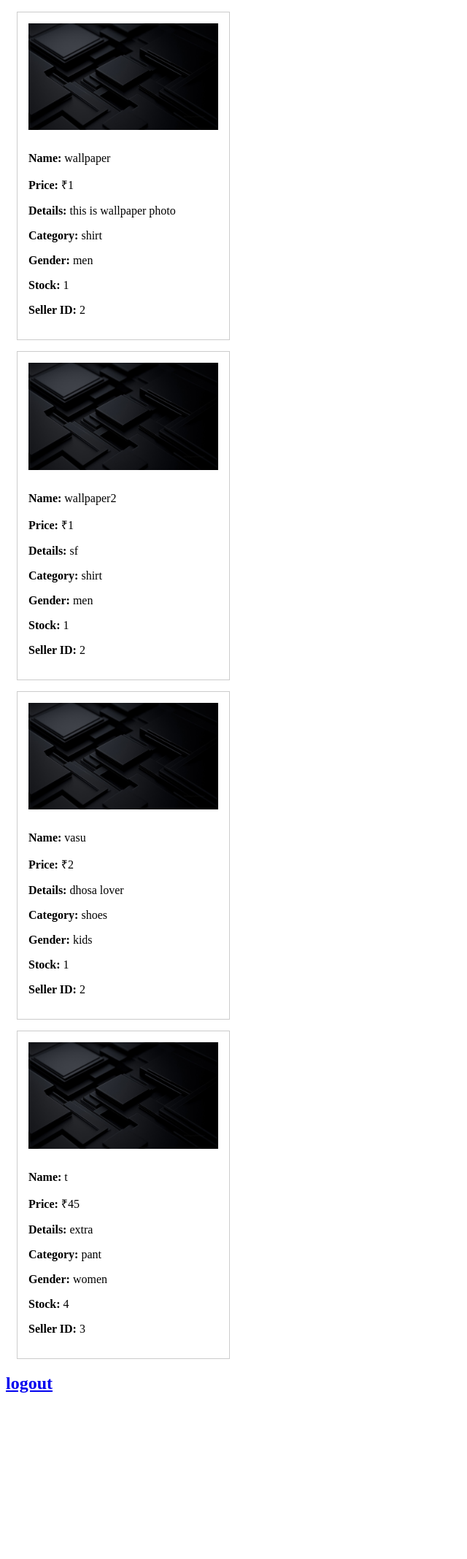
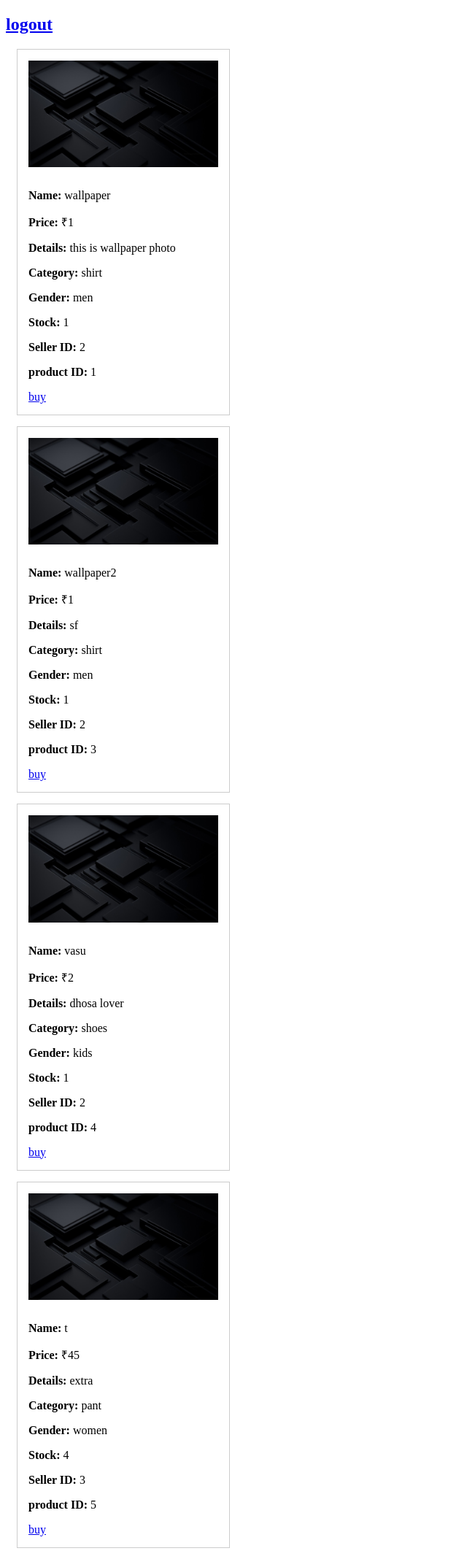
Before and after one commit to mayank-tagline/e-commerce, a Flask app: page /home in a window 1280 px wide. Shown: the part 162-2298 px from the top of the page at 73% size, without its empty margins (0-640 px from the left). Before the commit the page ends 2070 px from the top, so only its background shows below. Run offline with Flask 3, Linux system fonts and the light colour scheme; a user stored in the database is signed in.

Commit message:
add buy button

```diff
--- a/main.py
+++ b/main.py
@@ -73,9 +73,6 @@ def home():
 
     if user.user_type == 's':
         products = Product.query.filter_by(seller_id =seller_id).all()
-        print(user.username)
-        print(user.user_type)
-        print(products)
         return render_template("home.html",user = user , products = products)
 
     else:
@@ -125,9 +122,10 @@ def register():
     return render_template("register.html" , form = form)
 
 
-@app.route('/addproduct', methods = ['GET', 'POST'])
-def addproduct():
+@app.route('/addproduct/<seller_id>', methods = ['GET', 'POST'])
+def addproduct(seller_id):
     form = AddProduct()
+    form.product_seller_id.data = seller_id
     if form.validate_on_submit():
         # exist = Product.query.filter_by(product_name = form.product_name.data).first()
         file = form.product_image.data
@@ -162,6 +160,16 @@ def logout():
     session.pop("user",None)
     return redirect(url_for('home'))
 
+
+@app.route('/buy/<product_id>')
+def buyButton(product_id):
+    product = Product.query.filter_by(id = product_id).first()
+    return render_template('buy.html', product = product)
+
+
+
+
+
 if __name__ == "__main__":
     with app.app_context():
         db.create_all()
--- a/templates/addProduct.html
+++ b/templates/addProduct.html
@@ -33,7 +33,7 @@
         {{  form.product_stock  }} <br> <br>
 
         {{  form.product_seller_id.label  }} <br>
-        {{  form.product_seller_id  }} <br> <br>
+        {{  form.product_seller_id.data }} <br> <br>
 
         {{ form.submit}} <br>
     </form>
--- a/templates/home.html
+++ b/templates/home.html
@@ -19,9 +19,10 @@
         {%  endif  %}
     </header>
 
+    <div class="logout"><h2><a href="/logout">logout</a></h2></div>
         {%  if user.user_type== 's' %}
             <p>user is seller</p>
-            <a href="/addproduct">add your product </a>
+            <a href="{{ url_for ('addproduct' , seller_id= user.id)}}">add your product </a>
 
             {%  if products  %}
                 {% for product in products %}
@@ -33,7 +34,7 @@
                         >
 
                         <p><strong>Name:</strong> {{ product.product_name }}</p>
-                        <p><strong>Price:</strong> ₹{{ product.product_price }}</p>
+                        <p><strong>Price:</strong> ${{ product.product_price }}</p>
                         <p><strong>Details:</strong> {{ product.product_details }}</p>
                         <p><strong>Category:</strong> {{ product.product_category }}</p>
                         <p><strong>Gender:</strong> {{ product.product_gender }}</p>
@@ -62,6 +63,9 @@
                         <p><strong>Gender:</strong> {{ product.product_gender }}</p>
                         <p><strong>Stock:</strong> {{ product.product_stock }}</p>
                         <p><strong>Seller ID:</strong> {{ product.seller_id }}</p>
+                        <p><strong>product ID:</strong> {{ product.id }}</p>
+                        <div class="buybutton"><a href="{{  url_for ('buyButton', product_id = product.id)}}">buy</a></div>
+
 
                     </div>
 
@@ -72,9 +76,5 @@
 
         {%  endif  %}
 
-
-
-    <div class="logout"><h2><a href="/logout">logout</a></h2></div>
-
 </body>
 </html>
```
Also changed, not shown: templates/buy.html (added, +29 -0 lines), instance/data.db. Lines whose indentation alone changed are shown as unchanged.
